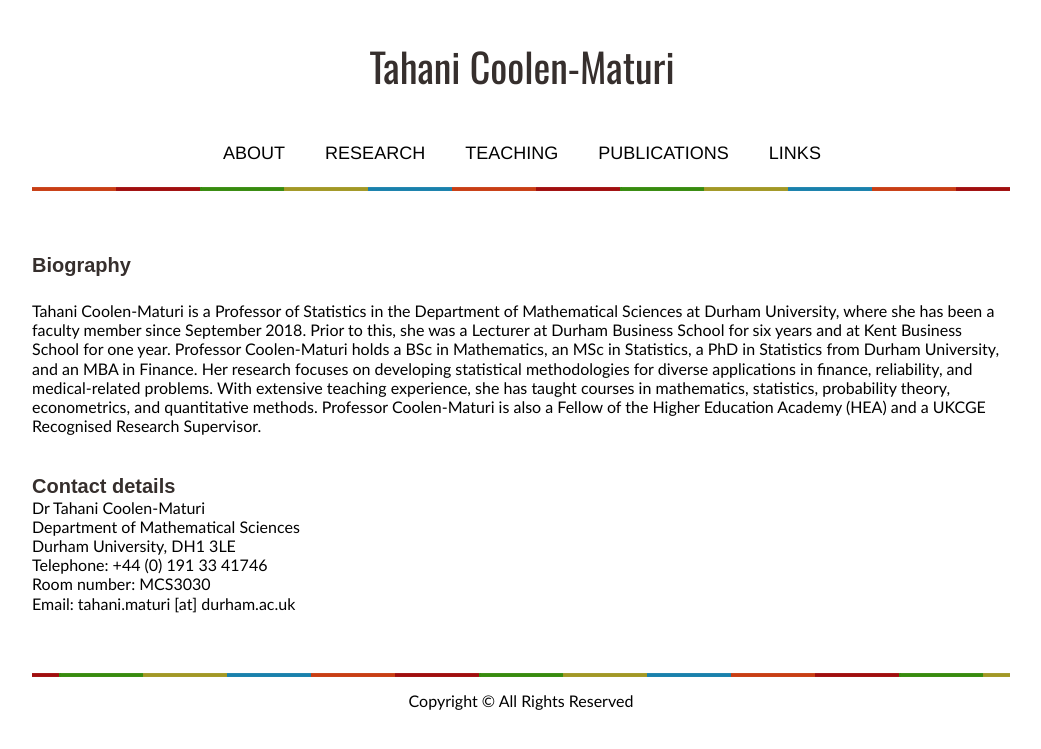
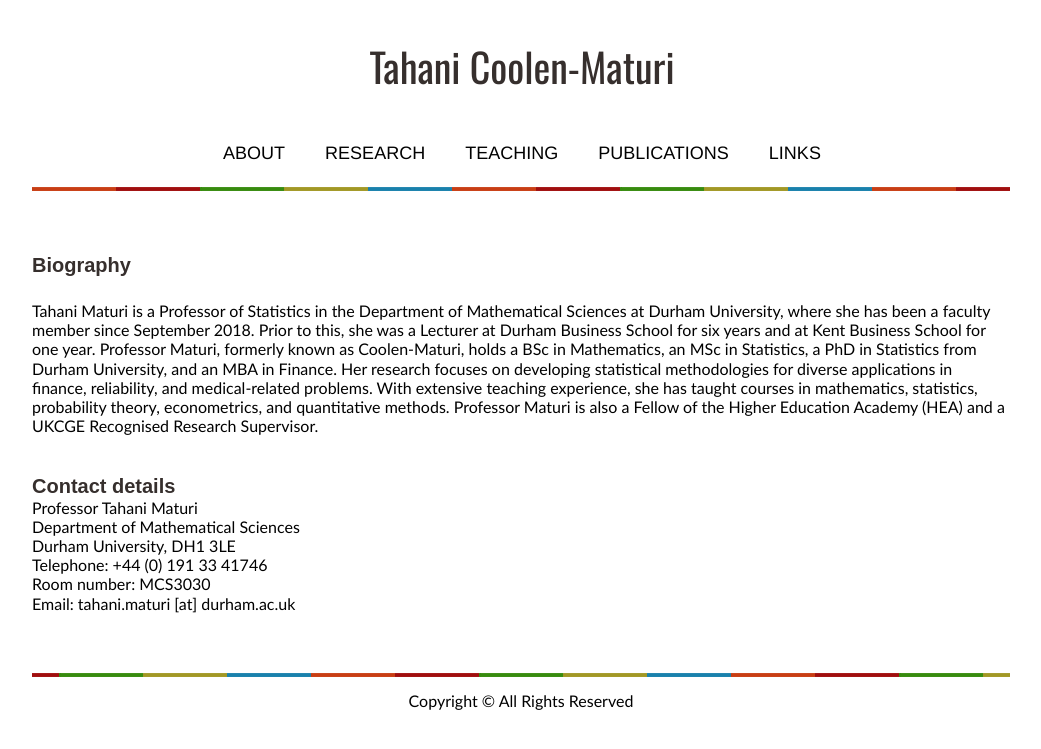
Before and after one commit to tmaturi/tahanimaturi, a Jekyll site: the page built from index.md, in a window 1280 px wide. Shown: the top 749 px of the page, without its empty margins (119-1160 px from the left). Built offline with Jekyll 4.4.1, drawn with Linux system fonts in a browser that asks for light colours; our own code applies the rules of GitHub Pages for plain Markdown files.

Commit message:
Update index.md

```diff
--- a/index.md
+++ b/index.md
@@ -4,14 +4,14 @@
 
 ## Biography<br><br>
 
-Tahani Coolen-Maturi is a Professor of Statistics in the Department of Mathematical Sciences at Durham University, where she has been a faculty member since September 2018. Prior to this, she was a Lecturer at Durham Business School for six years and at Kent Business School for one year. Professor Coolen-Maturi holds a BSc in Mathematics, an MSc in Statistics, a PhD in Statistics from Durham University, and an MBA in Finance. Her research focuses on developing statistical methodologies for diverse applications in finance, reliability, and medical-related problems. With extensive teaching experience, she has taught courses in mathematics, statistics, probability theory, econometrics, and quantitative methods. Professor Coolen-Maturi is also a Fellow of the Higher Education Academy (HEA) and a UKCGE Recognised Research Supervisor.
+Tahani Maturi is a Professor of Statistics in the Department of Mathematical Sciences at Durham University, where she has been a faculty member since September 2018. Prior to this, she was a Lecturer at Durham Business School for six years and at Kent Business School for one year. Professor Maturi, formerly known as Coolen-Maturi, holds a BSc in Mathematics, an MSc in Statistics, a PhD in Statistics from Durham University, and an MBA in Finance. Her research focuses on developing statistical methodologies for diverse applications in finance, reliability, and medical-related problems. With extensive teaching experience, she has taught courses in mathematics, statistics, probability theory, econometrics, and quantitative methods. Professor Maturi is also a Fellow of the Higher Education Academy (HEA) and a UKCGE Recognised Research Supervisor.
 
 <br><br>
 
 
 
 ## Contact details<br>
-Dr Tahani Coolen-Maturi<br>
+Professor Tahani Maturi<br>
 Department of Mathematical Sciences<br>
 Durham University, DH1 3LE<br>
 Telephone: +44 (0) 191 33 41746<br>
```
